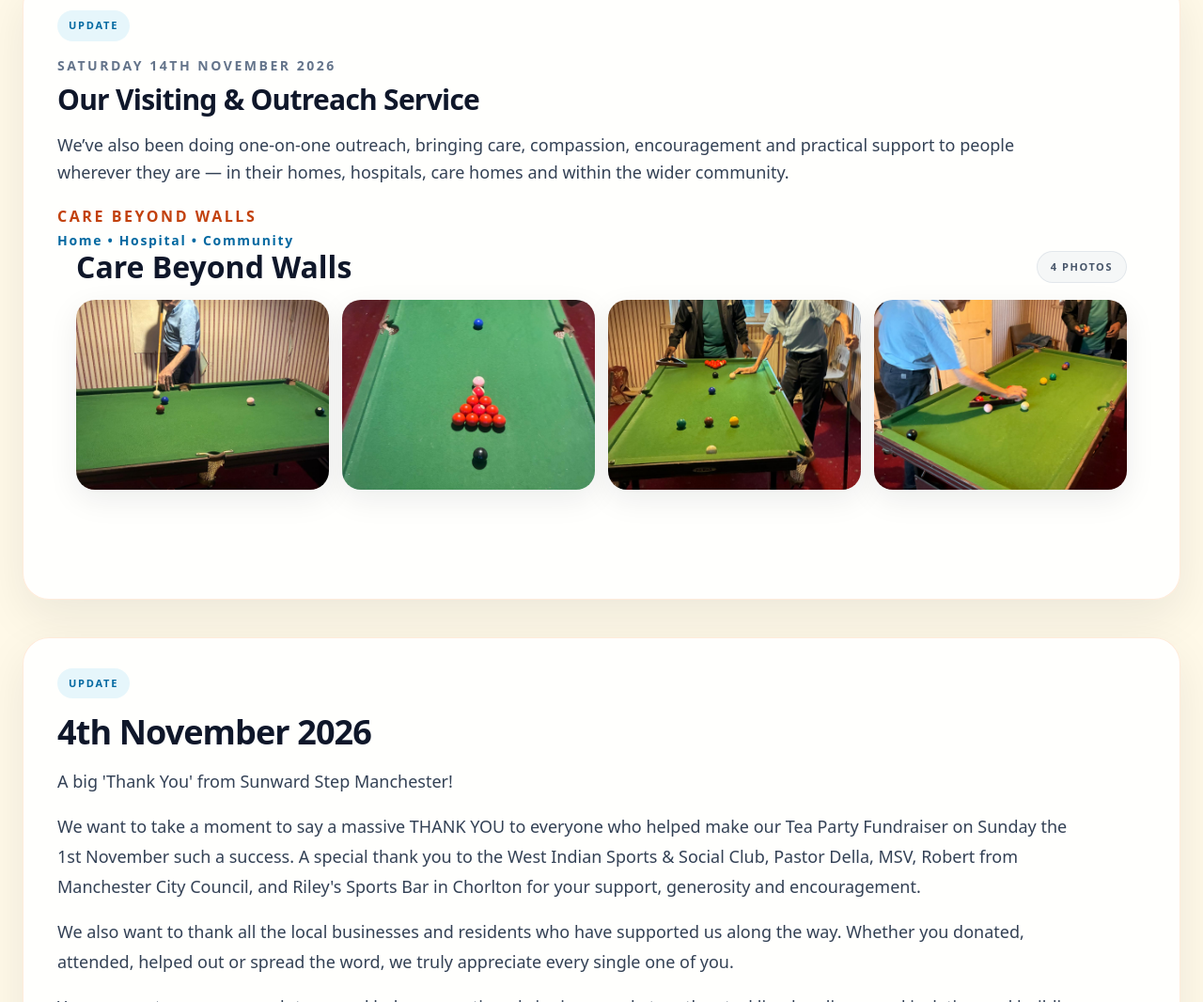
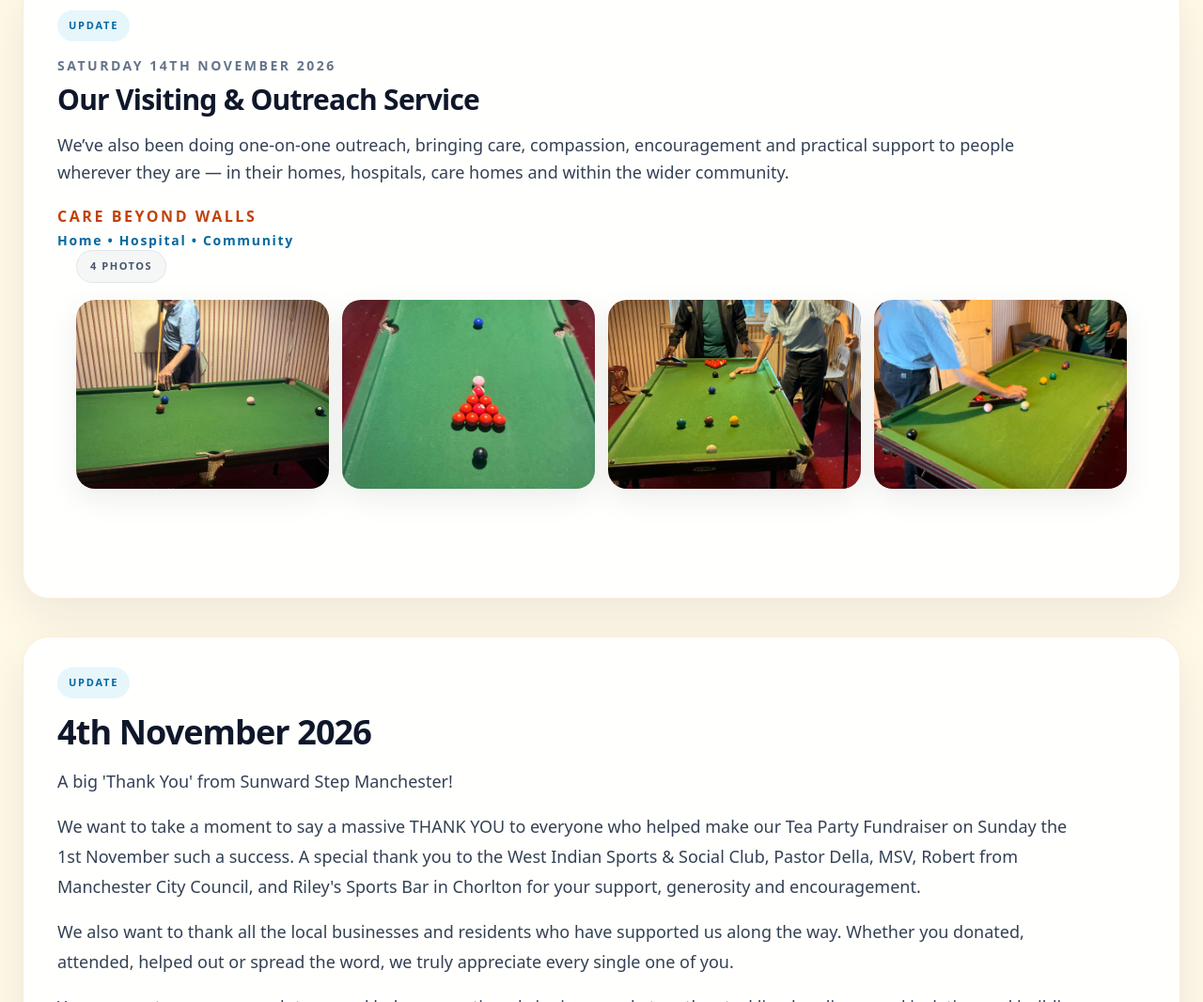
Before and after one commit to brrradley/sunward-step, a plain HTML site: page index.html in a window 1280 px wide. Shown: the part 863-1929 px from the top of the page at 94% size. Drawn offline with nearby package versions, Linux system fonts and the light colour scheme.

Commit message:
Fix heading in photo gallery section

```diff
--- a/index.html
+++ b/index.html
@@ -94,7 +94,7 @@
 
       <section class="ss-photo-gallery" aria-label="Visiting and outreach photo gallery">
         <div class="ss-gallery-header">
-          <h3>Care Beyond Walls</h3>
+
           <span class="ss-gallery-pill">4 photos</span>
         </div>
         <div class="ss-gallery-grid">
```
